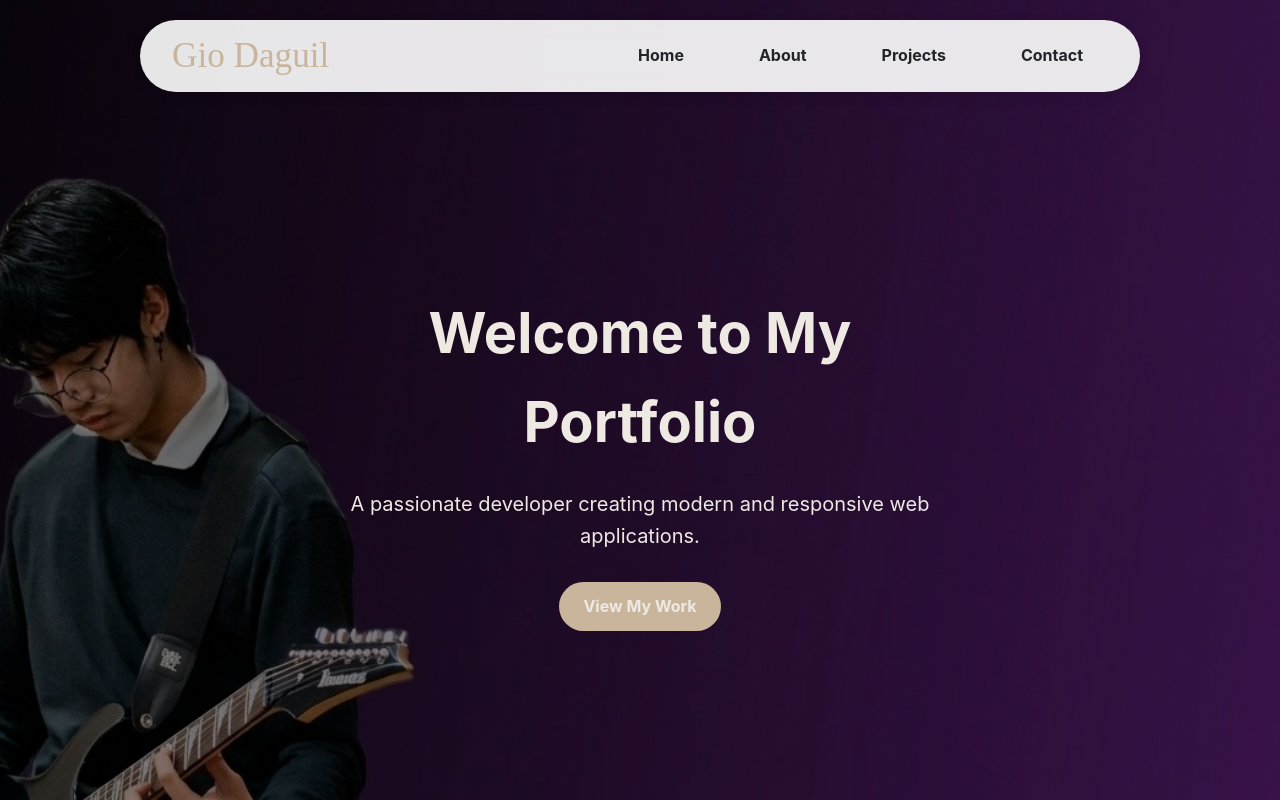
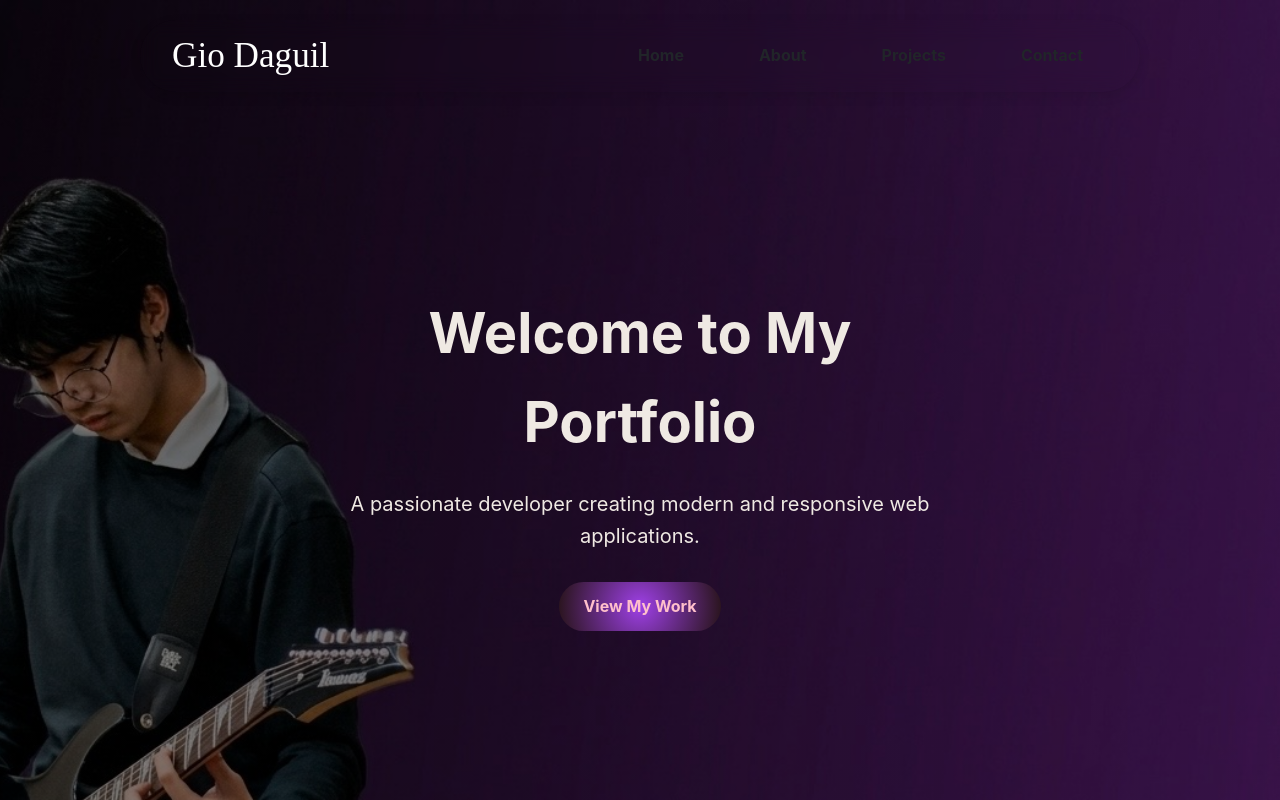
Before and after one commit to CHOKOLOKI/Portfolio, a React (Vite) app: page / in a window 1280 px wide. Shown: the top 800 px of the page. Built offline with nearby package versions, Linux system fonts and the light colour scheme; a web font is replaced by a local one.

Commit message:
add gradient colors

```diff
--- a/src/style.css
+++ b/src/style.css
@@ -52,7 +52,7 @@ p {
 /* --- Header & Navigation --- */
 header {
     border-radius: 70px;
-    background-color: rgba(255, 255, 255, 0.9);
+    background-color: transparent;
     backdrop-filter: blur(10px);
     box-shadow: 0 4px 12px rgba(0,0,0,0.1);
     position: fixed;
@@ -75,7 +75,7 @@ nav {
     font-family: 'Style Script', cursive;
     font-size: 2.2rem;
     font-weight: normal;
-    color: var(--primary-color);
+    color: white;
 }
 
 .nav-links {
@@ -104,6 +104,7 @@ nav {
     margin: 5px;
     border-radius: 50px;
     background-color: whitesmoke;
+    background: radial-gradient(circle,rgba(158, 64, 230, 1) 0%, rgba(38, 19, 23, 1) 100%);
     filter: blur();
     color: var(--primary-color);
 }
@@ -174,8 +175,8 @@ nav {
 /* --- Buttons --- */
 .btn {
     display: inline-block;
-    background-color: var(--primary-color);
-    color: var(--text-light);
+    background: radial-gradient(circle,rgba(158, 64, 230, 1) 0%, rgba(38, 19, 23, 1) 100%);
+    color: pink;
     padding: 12px 24px;
     text-decoration: none;
     border-radius: 70px;
@@ -184,9 +185,9 @@ nav {
 }
 
 .btn:hover {
-    background-color: #F9F8F6;
-    color: #C9B59C;
-    border: 4px solid #C9B59C;
+    background: radial-gradient(circle,rgba(14, 5, 20, 1) 0%, rgba(158, 64, 230, 1) 100%);
+    color: #E200A3;
+    border: 4px solid black;
     transform: translateY(-2px);
 }
 
```
